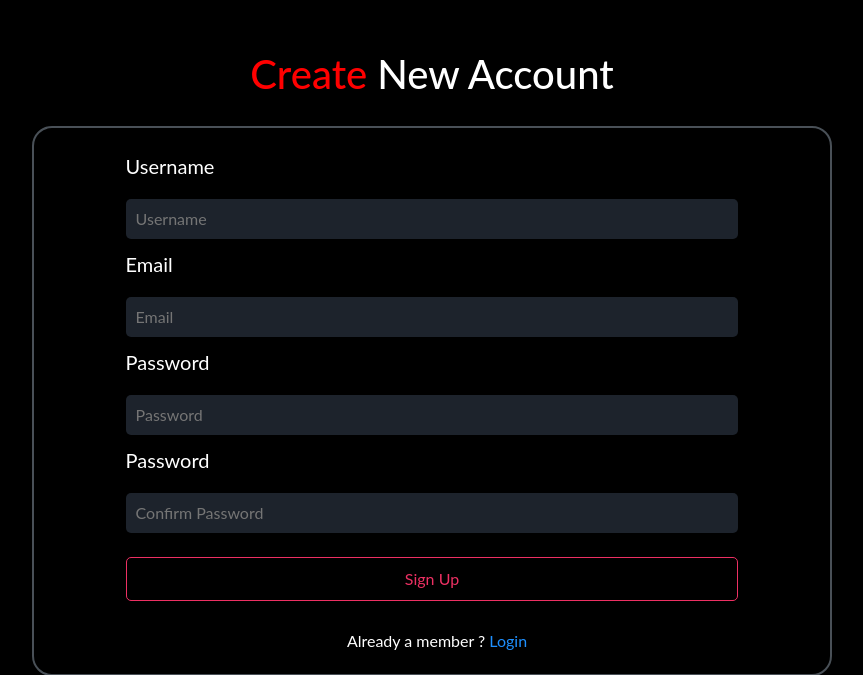
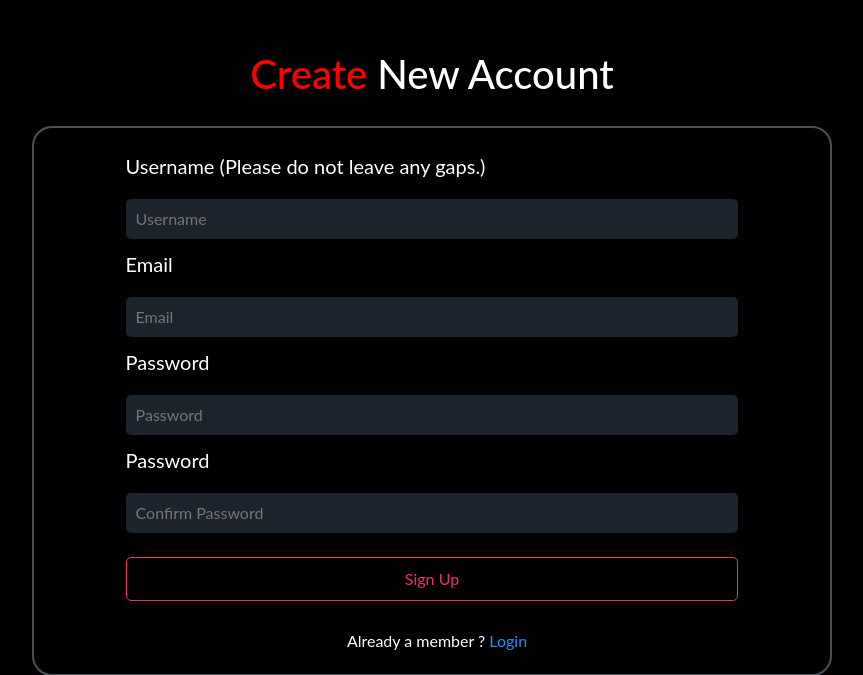
Before and after one commit to kohhash/GPT-Hero, a Django app: page /accounts/signup/ in a window 1280 px wide. Shown: the part 70-745 px from the top of the page, without its empty margins (208-1071 px from the left). Run offline with Django 4.2, Linux system fonts and the light colour scheme; some libraries are stand-ins or nearby versions.

Commit message:
fix: create account error

```diff
--- a/main/views.py
+++ b/main/views.py
@@ -274,6 +274,8 @@ def home_view(request):
         if prowritingaid_api_key == "" or prowritingaid_api_key == None:
             prowritingaid_api_key = Configuration.DefaultValues.PROWRITINGAID_API_KEY
 
+        if request.method == "GET":
+            return render(request, "main/home.html", {"request":request, "openai_api_key":openai_api_key, "prowritingaid_api_key":prowritingaid_api_key , "hide_key":hide_api_key})
         user=User.objects.get(username=request.user)
         settings = SettingsModel.objects.filter(user=user).first()
 
@@ -294,8 +296,6 @@ def home_view(request):
             # Save the updated settings to the database
             settings.save()
 
-        if request.method == "GET":
-            return render(request, "main/home.html", {"request":request, "result":reph_essay, "orig":orig_essay, "openai_api_key":openai_api_key, "prowritingaid_api_key":prowritingaid_api_key , "hide_key":hide_api_key})
 
         # settings = SettingsModel.objects.get(user=user)
         essay=request.POST.get('textarea')
--- a/templates/account/signup.html
+++ b/templates/account/signup.html
@@ -200,7 +200,6 @@
         <div class="box">
           <div class="container">
             <form class="signup-form" id="signup_form" method="post" action="{% url 'account_signup' %}">
-
                 <!-- <label for="username" class="form-label"><b>Username</b></label>
                 <input type="text" placeholder="Username" name="username" class="input-box" required>
                 <label for="email" class="form-label"><b>Email</b></label>
@@ -216,7 +215,7 @@
                 <div>
                     <div>
                     {{ form.username.errors | safe }}
-                    <label for="username" class="form-label">Username</label>
+                    <label for="username" class="form-label">Username (Please do not leave any gaps.)</label>
                     {% render_field form.username placeholder="Username" name="username" type="text" autocomplete="username" required=True class="input-box" %}
                     </div>
                     <div>
```
